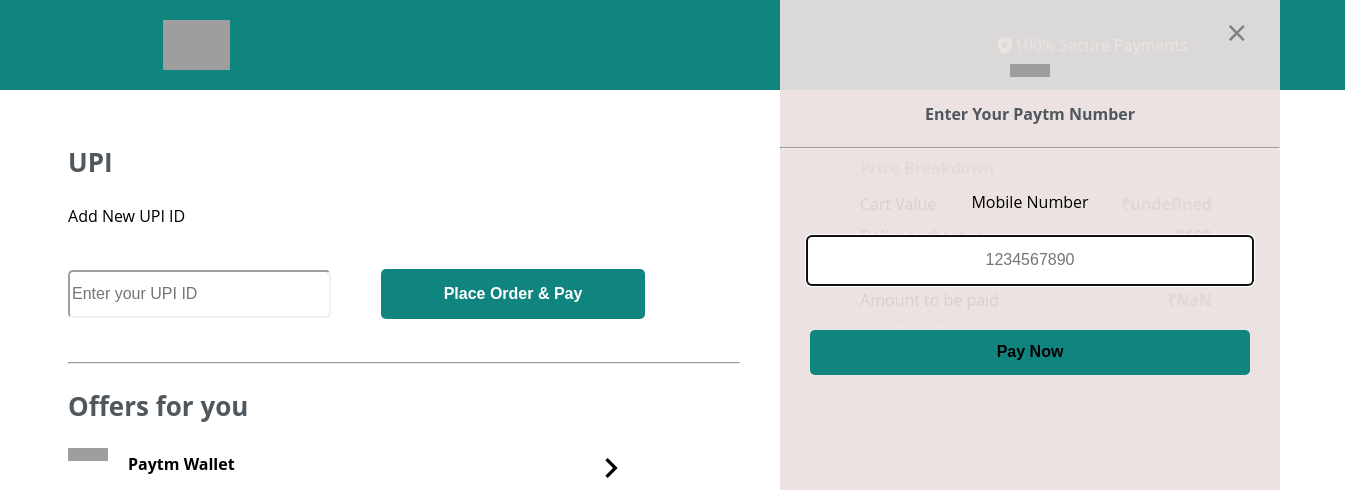
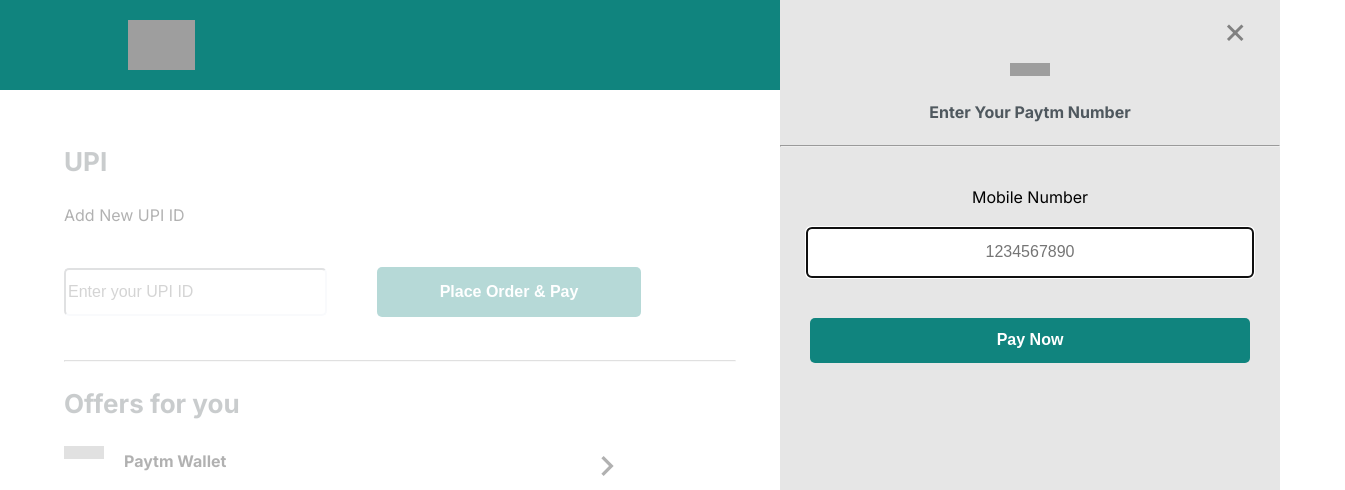
Before and after one commit to rachnarajaka040/PharmEasy_clone, a plain HTML site: page payment/payment.html in a window 1280 px wide. Both pictures are taken after a click on the picture 88 px from the left and 454 px from the top of the page. Shown: the top 490 px of the page, 1345 px wide, since content can reach past the window. Drawn offline with Linux system fonts and the light colour scheme; grey boxes are pictures that could not be loaded.

Commit message:
Completed

```diff
--- a/payment/payment.css
+++ b/payment/payment.css
@@ -1,21 +1,23 @@
-@import url("https://fonts.googleapis.com/css2?family=Poppins:wght@400;500;700&display=swap");
-body{
-    font-family: "Open Sans", sans-serif;
+@import url("https://fonts.googleapis.com/css2?family=Inter:wght@300;400;500;600;700&display=swap");
+body {
+  margin: 0;
+  padding: 0;
+  font-family: "Inter", sans-serif;
+  -webkit-font-smoothing: antialiased;
 }
 
-#pnavbar{
-    background-color: #10847E;
+#pnavbar {
+  background-color: #10847e;
   height: 90px;
-    width: 1345px;
+  width: 100%;
   padding: 20px 0 20px 0;
   display: block;
   box-sizing: border-box;
-    margin: -0.6% 0 0 -0.6%;
 }
-#pnavbar_child{
+#pnavbar_child {
   height: 50px;
-    width: 1024px;
-    margin: 0 163px 0 163px;
+  width: 80%;
+  margin: auto;
   display: flex;
   box-sizing: border-box;
   font-size: 16px;
@@ -25,36 +27,33 @@ body{
   justify-content: space-between;
 }
 
-#pnavbar_child > div{
+#pnavbar_child > div {
   color: #ffffff;
   display: flex;
   align-items: center;
-
 }
-#payment_optn{
+#payment_optn {
   display: flex;
-    margin:30px 0 0 0;
+  margin: 30px 0 0 0;
   justify-content: space-around;
 }
-.paymentTxt{
+.paymentTxt {
   font-size: 26px;
   font-weight: 700;
-    color:  rgb(79, 88, 94);
+  color: rgb(79, 88, 94);
   line-height: 32.5px;
 }
 
-#payment_UPI > div{
-
+#payment_UPI > div {
   line-height: 20px;
   height: 75px;
   width: 577px;
   display: flex;
-    margin:30px 0 30px 0;
+  margin: 30px 0 30px 0;
   align-items: center;
-
 }
 
-#payment_UPI > div > button{
+#payment_UPI > div > button {
   background-color: #959595;
   color: #ffffff;
   border: #ffffff;
@@ -64,7 +63,7 @@ body{
   width: 1000px;
 }
 
-#payment_UPI > div > input{
+#payment_UPI > div > input {
   border-color: #ecf0f7;
   border-radius: 5px;
   font-size: 16px;
@@ -72,39 +71,41 @@ body{
   width: 1000px;
   margin-right: 50px;
 }
-#paymentTotal{
+#paymentTotal {
   margin-top: 3%;
   width: 352px;
   font-size: 16px;
   line-height: 20px;
   text-decoration: none solid rgb(79, 88, 94);
-
 }
-.paymrp{
+.paymrp {
   color: #715d5e;
 }
-.stkmrp{
+.stkmrp {
   color: #8897a2;
 }
-.paymrpbx{
+.paymrpbx {
   justify-content: space-between;
 }
-.paymentStyle{
+.paymentStyle {
   display: flex;
   justify-content: space-between;
   margin-bottom: -20px;
 }
-.payimg{
+.payimg {
   height: 40px;
   width: 40px;
   margin-right: 30px;
 }
-#payfrom{
+#payfrom {
   display: grid;
-    grid-template-columns: repeat(1,1fr);
+  grid-template-columns: repeat(1, 1fr);
   justify-content: space-between;
+}
 
-
+.darkAndDullBackgound {
+  opacity: 0.3;
+  transition: all 0.3s ease;
 }
 
 /* slider */
@@ -115,7 +116,7 @@ body{
   z-index: 1;
   top: 0;
   right: 0;
-    background-color: rgba(236, 224, 224, 0.925);
+  background-color: #e6e6e6;
   overflow-x: hidden;
   transition: 0.5s;
   padding-top: 60px;
@@ -130,8 +131,6 @@ body{
   transition: 0.3s;
 }
 
-
-
 .sidenav .closebtn {
   position: absolute;
   top: 0;
@@ -141,11 +140,15 @@ body{
 }
 
 @media screen and (max-height: 450px) {
-    .sidenav {padding-top: 15px;}
-    .sidenav a {font-size: 18px;}
+  .sidenav {
+    padding-top: 15px;
+  }
+  .sidenav a {
+    font-size: 18px;
+  }
 }
 
 .sidenav button:hover {
-    background-color: #10847E;
+  background-color: #10847e;
   color: white;
 }
--- a/payment/payment.js
+++ b/payment/payment.js
@@ -1,8 +1,11 @@
-var cartarr = JSON.parse(localStorage.getItem("cartarr")) || [];
-//cartarr.CartTotal = 600;
+var CartTotal = JSON.parse(localStorage.getItem("CartTotal")) || [];
+//CartTotal.CartTotal = 600;
 function openNav(x) {
   document.getElementById("mySidenav").style.width = "500px";
-    if(x===1){
+  let div = document.querySelector("#payment_optn");
+  div.classList.add("darkAndDullBackgound");
+  console.log(div.classList);
+  if (x === 1) {
     document.getElementById("mySidenav").innerHTML = `
       <a href="javascript:void(0)" class="closebtn" onclick="closeNav()">&times;</a>
       <h3 style="font-size: 16px;  text-align: center;" class="paymentTxt">Enter New Card</h3>
@@ -31,24 +34,33 @@ function openNav(x) {
       <label >Card Number</label>
       <input id="myCardNo" type="tel" maxlength="16" style="height: 45px; width: 440px; font-size: 16px; border-radius: 5px; text-align: center;" placeholder="1111-1111-1111-1111" required autofocus><br>
       <div style="display: flex; justify-content: space-between;">
+      <br><br>
       <div>
+      <br>
         <label >Valid Through</label>
+
         <input id="myValid" type="text" style="height: 45px; width: 205px; font-size: 16px; border-radius: 5px; text-align: center;" placeholder="MM/YY">
       </div>
       <div>
+      <br>
         <label >CVV</label>
+
         <input id="myCVV" type="tel" maxlength="3" style="height: 45px; width: 205px; font-size: 16px; border-radius: 5px; text-align: center; " placeholder="123">
       </div>
       </div>
+      <br>
       <label >Name on Card</label>
+
       <input id="myName"" type="text" placeholder="eg. Ankit Kumar" style="height: 45px; width: 440px; font-size: 16px; border-radius: 5px; text-align: center;"><br><br>
-      <button style="height: 45px; width: 440px; border-radius: 5px; background-color: #10847E; font-size: 16px; font-weight: bold;  border: 0ch;"  onClick="myCard()">Pay Now</button>
+      <button style="height: 45px; width: 440px; border-radius: 5px;color: white;background-color: #10847E; font-size: 16px; font-weight: bold;  border: 0ch;"  onClick="myCard()">Pay Now</button>
       </div>
       </div>
 
       `;
-    }else if(x===2){
-      document.getElementById("mySidenav").innerHTML = `<a href="javascript:void(0)" class="closebtn" onclick="closeNav()">&times;</a>
+  } else if (x === 2) {
+    document.getElementById(
+      "mySidenav"
+    ).innerHTML = `<a href="javascript:void(0)" class="closebtn" onclick="closeNav()">&times;</a>
 
 
 
@@ -61,12 +73,14 @@ function openNav(x) {
       <label style="">Mobile Number</label><br><br>
       <input class="myMobile" type="tel" maxlength="10" style="height: 45px; width: 440px; font-size: 16px; border-radius: 5px; text-align: center;" placeholder="1234567890" required autofocus><br>
       <br><br>
-      <button  style="height: 45px; width: 440px; border-radius: 5px; background-color: #10847E; font-size: 16px; font-weight: bold;  border: 0ch;"  onClick="myMobile()">Pay Now</button>
+      <button  style="height: 45px; width: 440px; border-radius: 5px; background-color: #10847E;color:white; font-size: 16px; font-weight: bold;  border: 0ch;"  onClick="myMobile()">Pay Now</button>
       </div>
       </div>
       `;
-    }else if(x===3){
-      document.getElementById("mySidenav").innerHTML = `<a href="javascript:void(0)" class="closebtn" onclick="closeNav()">&times;</a>
+  } else if (x === 3) {
+    document.getElementById(
+      "mySidenav"
+    ).innerHTML = `<a href="javascript:void(0)" class="closebtn" onclick="closeNav()">&times;</a>
 
 
 
@@ -79,13 +93,14 @@ function openNav(x) {
       <label style="">Mobile Number</label><br><br>
       <input class="myMobile" type="tel" maxlength="10" style="height: 45px; width: 440px; font-size: 16px; border-radius: 5px; text-align: center;" placeholder="1234567890" required autofocus><br>
       <br><br>
-      <button  style="height: 45px; width: 440px; border-radius: 5px; background-color: #10847E; font-size: 16px; font-weight: bold;  border: 0ch;"  onClick="myMobile()">Pay Now</button>
+      <button  style="height: 45px; width: 440px; border-radius: 5px; background-color: #10847E; color:white ; font-size: 16px; font-weight: bold;  border: 0ch;"  onClick="myMobile()">Pay Now</button>
       </div>
       </div>
       `;
-    }else if(x===4){
-
-      document.getElementById("mySidenav").innerHTML = `<a href="javascript:void(0)" class="closebtn" onclick="closeNav()">&times;</a>
+  } else if (x === 4) {
+    document.getElementById(
+      "mySidenav"
+    ).innerHTML = `<a href="javascript:void(0)" class="closebtn" onclick="closeNav()">&times;</a>
 
 
 
@@ -98,71 +113,68 @@ function openNav(x) {
       <label style="">Mobile Number</label><br><br>
       <input class="myMobile" type="tel" maxlength="10" style="height: 45px; width: 440px; font-size: 16px; border-radius: 5px; text-align: center;" placeholder="1234567890" required autofocus><br>
       <br><br>
-      <button   style="height: 45px; width: 440px; border-radius: 5px; background-color: #10847E; font-size: 16px; font-weight: bold;  border: 0ch;"  onClick="myMobile()">Pay Now</button>
+      <button   style="height: 45px; width: 440px; border-radius: 5px; background-color: #10847E; color:white ; font-size: 16px; font-weight: bold;  border: 0ch;"  onClick="myMobile()">Pay Now</button>
       </div>
       </div>
 
-      `
-
+      `;
   }
-
 }
 
 function closeNav() {
+  let div = document.querySelector("#payment_optn");
+  div.classList.remove("darkAndDullBackgound");
   document.getElementById("mySidenav").style.width = "0";
 }
-  function mychange(){
-
+function mychange() {
   let x = document.getElementById("myUPIn").value;
-    if(!x){
+  if (!x) {
     alert("Please Enter UPI ID");
     return;
   }
 
-    parent.location='orderCompleted.html'
+  parent.location = "orderCompleted.html";
 }
 
 window.addEventListener("load", function () {
-    document.getElementById("myTotal1").innerText = "₹" + cartarr.CartTotal;
-      var myAdd = parseFloat(cartarr.CartTotal);
+  document.getElementById("myTotal1").innerText = "₹" + CartTotal;
+  var myAdd = parseFloat(CartTotal);
   myAdd += 133;
-    document.getElementById("myTotal2").innerText = "₹" + myAdd;
-
-
+  document.getElementById("myTotal2").innerText = `₹${myAdd.toFixed(2)}`;
 });
-  function myMobile(){
+function myMobile() {
   let x = document.querySelector(".myMobile").value;
-    if(x<=999999999){
+  if (x <= 999999999) {
     alert("Mobile No. should be 10 digits.");
     return;
   }
-    parent.location='orderCompleted.html'
+  parent.location = "orderCompleted.html";
 }
 
-  function myCard(){
+function myCard() {
   let x = document.querySelector("#myCardNo").value;
-    if(x<=999999999999999){
+  if (x <= 999999999999999) {
     alert("Card No. should be 16 digits.");
     return;
   }
 
   let z = document.querySelector("#myValid").value;
-    if(!z){
+  if (!z) {
     alert("Please Enter Expiry Date.");
     return;
   }
 
   let y = document.querySelector("#myCVV").value;
-    if(y<=99){
+  if (y <= 99) {
     alert("CVV should be 3 digits.");
     return;
   }
 
   let a = document.querySelector("#myName").value;
-    if(!a){
+  if (!a) {
     alert("Please Enter Name on Card.");
     return;
   }
 
-   parent.location='orderCompleted.html'
+  parent.location = "orderCompleted.html";
 }
```
Lines whose indentation alone changed are shown as unchanged.
